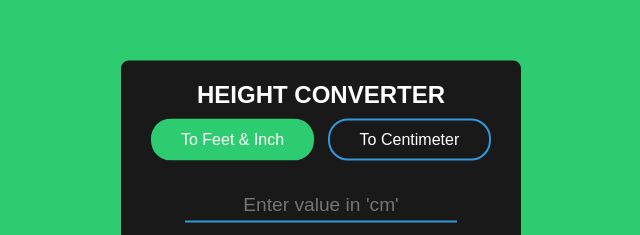
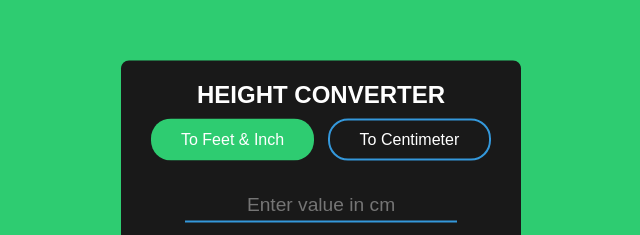
Before and after one commit to Walter-Tronics/height-conversion, a plain HTML site: page index.html in a window 1280 px wide. Shown: the part 189-424 px from the top of the page, 319-959 px from the left. Drawn offline with Linux system fonts and the light colour scheme.

Commit message:
Update index.html

```diff
--- a/index.html
+++ b/index.html
@@ -18,7 +18,7 @@
         <!--Switch ends-->
 
         <section id="sect">
-            <input type="text" placeholder="Enter value in 'cm'" id="data">
+            <input type="text" placeholder="Enter value in cm" id="data">
             <center>
                 <div id="output-group">
                     <div class="sub">
```
